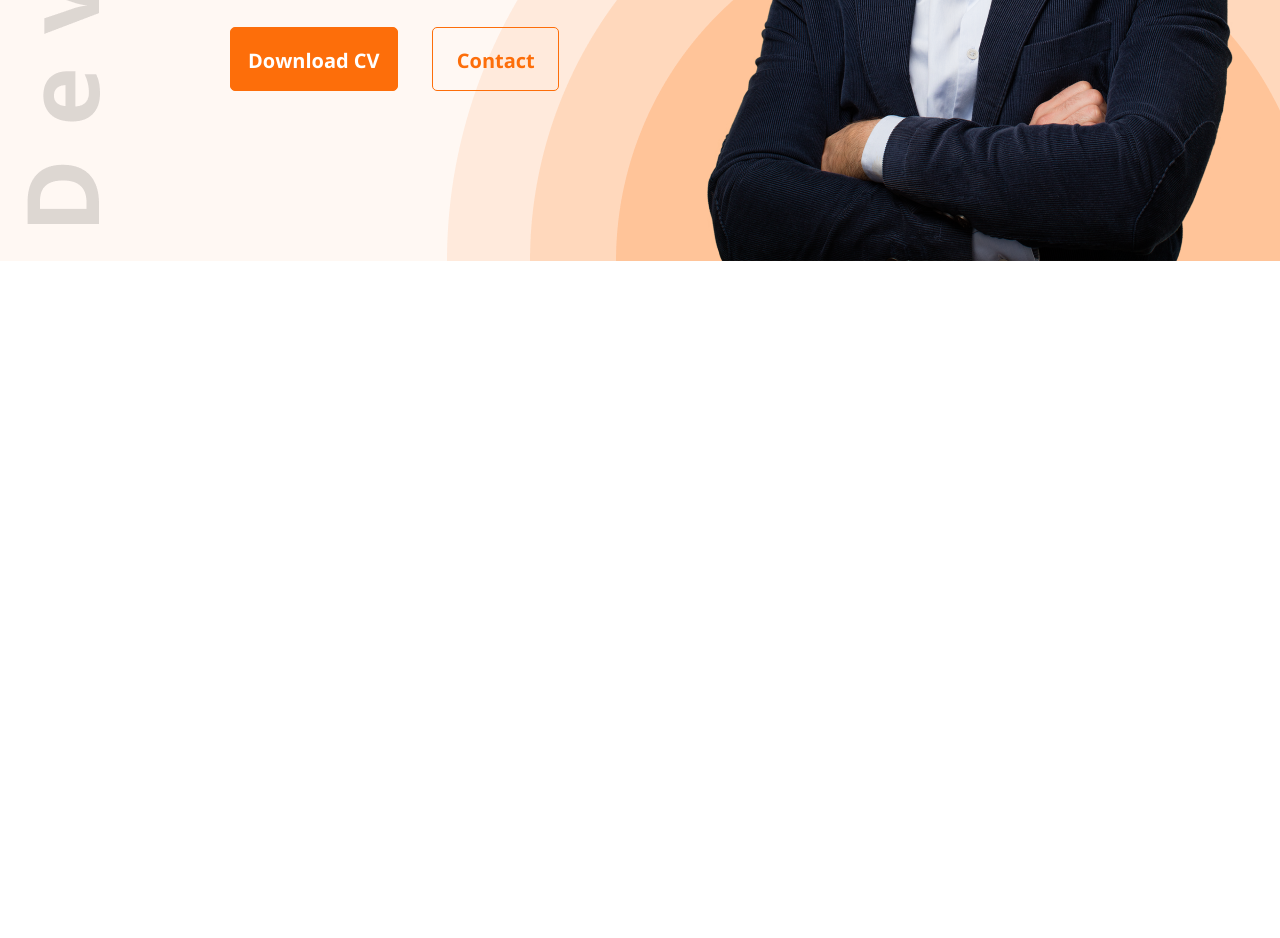
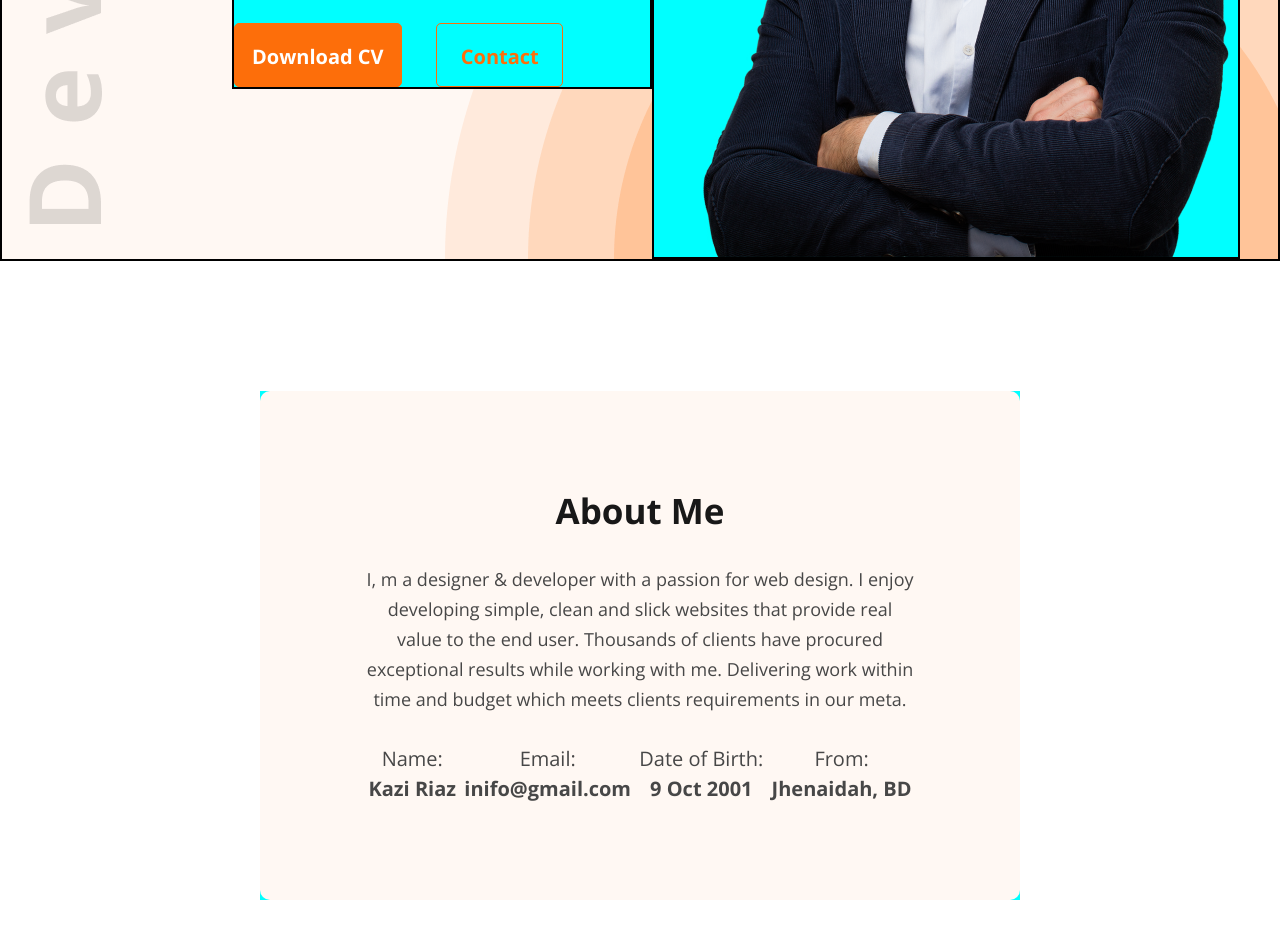
Before and after one commit to kaziMuntasirRahman/portfolio_v3, a plain HTML site: page index.html in a window 1280 px wide. Shown: the part 576-1514 px from the top of the page. Before the commit the page ends 837 px from the top, so only its background shows below. Drawn offline with nearby package versions, Linux system fonts and the light colour scheme.

Commit message:
about section done, Alhamdulillah

```diff
--- a/index.html
+++ b/index.html
@@ -1,13 +1,16 @@
 <!DOCTYPE html>
 <html lang="en">
+
 <head>
   <meta charset="UTF-8">
   <meta name="viewport" content="width=device-width, initial-scale=1.0">
   <link rel="stylesheet" href="styles/style.css">
   <link rel="shortcut icon" href="https://cdn-icons-png.flaticon.com/512/7077/7077313.png" type="image/x-icon">
-  <link rel="stylesheet" href="https://fonts.googleapis.com/css2?family=Material+Symbols+Outlined:opsz,wght,FILL,GRAD@20..48,100..700,0..1,-50..200" />
+  <link rel="stylesheet"
+    href="https://fonts.googleapis.com/css2?family=Material+Symbols+Outlined:opsz,wght,FILL,GRAD@20..48,100..700,0..1,-50..200" />
   <title>Kazi Muntasir Rahman</title>
 </head>
+
 <body>
   <header>
     <nav>
@@ -22,7 +25,8 @@
       <div class="profile-info">
         <h3>Hi, I am</h3>
         <h1>Kazi Riaz</h1>
-        <p>Shot what able cold new see hold.Friendly as an betrayed formerly he. Morning because as to society behaved moments.</p>
+        <p>Shot what able cold new see hold.Friendly as an betrayed formerly he. Morning because as to society behaved
+          moments.</p>
         <div class="buttons">
           <button class="primary-btn download">Download CV</button>
           <button class="primary-btn contact">Contact</button>
@@ -33,10 +37,32 @@
   </header>
 
   <main>
-    <section class="about-me"></section>
+    <section class="about-me">
+      <h3 class="section-heading">About Me</h3>
+      <p class=" primary-para">I, m a designer & developer with a passion for web design. I enjoy developing simple, clean and slick websites that provide real value to the end user. Thousands of clients have procured exceptional results while working with me. Delivering work within time and budget which meets clients requirements in our meta.</p>
+      <div class="bio-infos">
+        <div>
+          <p class="primary-para">Name:</p>
+          <h6 class="primary-para">Kazi Riaz</h6>
+        </div>
+        <div>
+          <p class="primary-para">Email:</p>
+          <h6 class="primary-para">inifo@gmail.com</h6>
+        </div>
+        <div>
+          <p class="primary-para">Date of Birth:</p>
+          <h6 class="primary-para">9 Oct 2001</h6>
+        </div>
+        <div>
+          <p class="primary-para">From:</p>
+          <h6 class="primary-para">Jhenaidah, BD</h6>
+        </div>
+      </div>
+    </section>
     <section class="what-id-do"></section>
     <section class="summary-of-resume"></section>
   </main>
   <footer></footer>
 </body>
+
 </html>
--- a/styles/style.css
+++ b/styles/style.css
@@ -14,14 +14,23 @@
   font-weight: 700;
 }
 
+.primary-para {
+  color: var(--light-font);
+  text-align: center;
+  font-size: 18px;
+  font-weight: 400;
+  line-height: 30px;
+  /* 166.667% */
+}
+
 :root {
   --default-font: 'Open Sans', sans-serif;
   --light-bg: #FFF8F3;
   --deep-bg: #FD6E0A;
   --dark-font: #181818;
   --light-font: #474747;
-  /* --test-border: 2px solid black;
-  --test-bg: cyan; */
+  --test-border: 2px solid black;
+  --test-bg: cyan;
 }
 
 .primary-btn {
@@ -135,9 +144,40 @@ nav .links>p {
 /* /header section done */
 
 /* main section on */
+main {
+  width: 59.375vw;
+  display: flex;
+  flex-direction: column;
+  justify-content: space-around;
+  align-items: center;
+  margin: 130px auto;
+  background-color: var(--test-bg);
+}
 
 /* about me section on */
 .about-me {
+  width: 100%;
   border-radius: 10px;
+  text-align: center;
+  padding: 12vh 8.15vw 12vh 8.15vw;
   background: var(--light-bg);
 }
+
+.about-me>p{
+  margin: 30px 0;
+}
+
+.bio-infos{
+  justify-content: space-around;
+  display: flex;
+}
+
+.bio-infos .primary-para{
+  font-size: 20px;
+}
+
+.bio-infos h6{
+  font-weight: 700;
+}
+/* /about section done */
+/* what-I-do section start */
```
